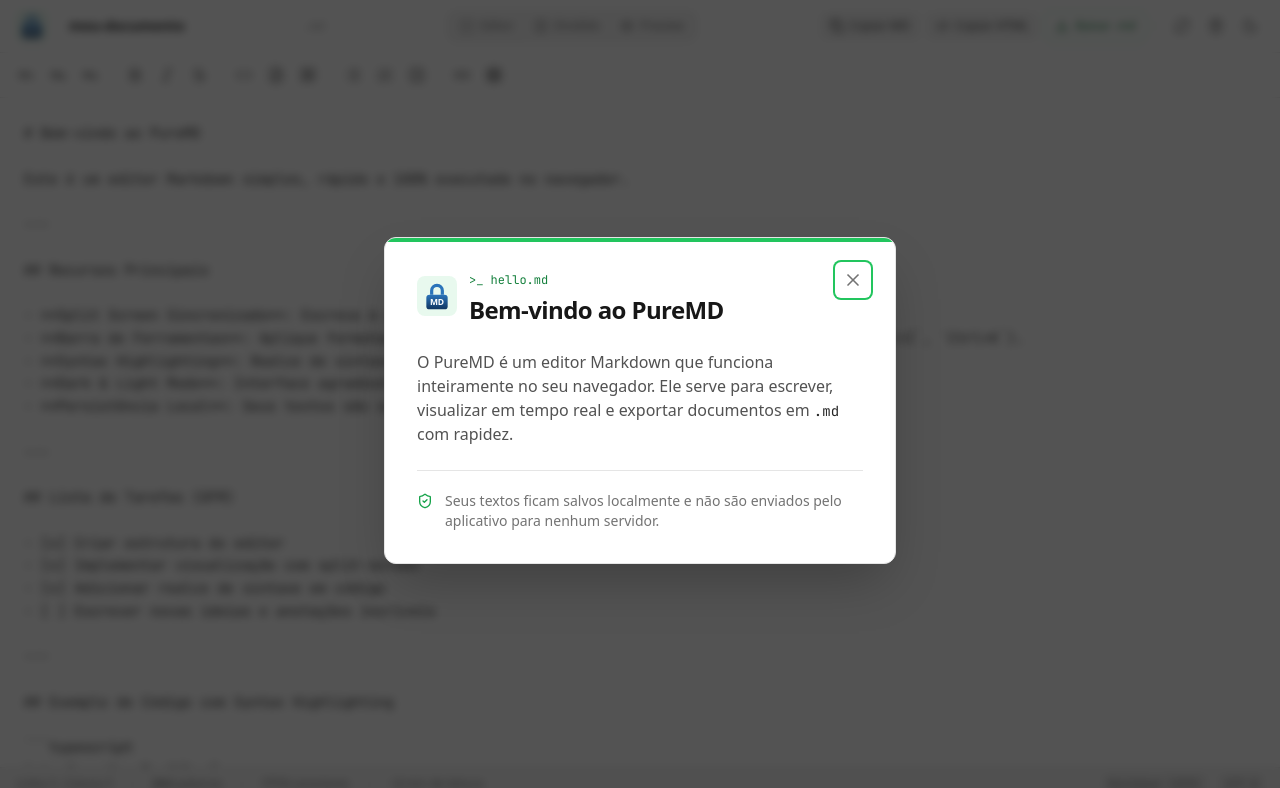
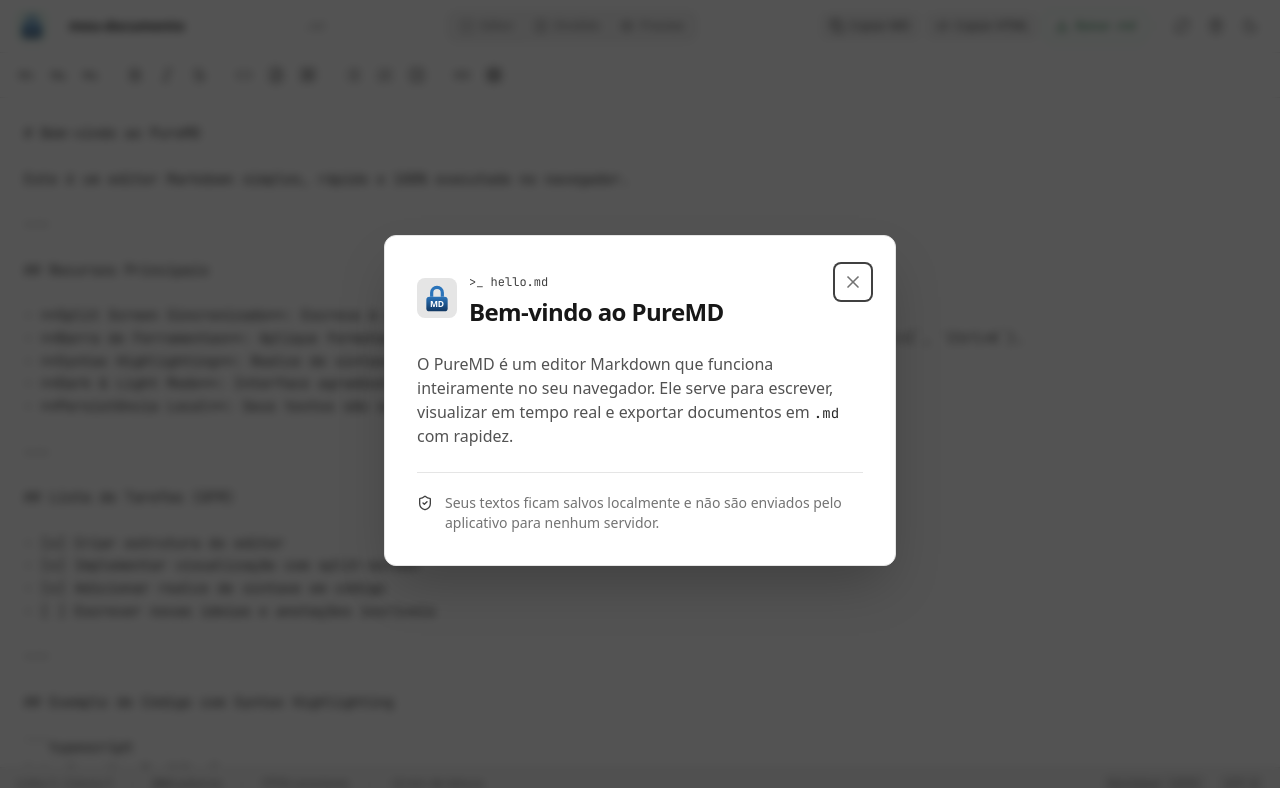
Before and after one commit to ChristianGCa/pure-md, a React (Vite) app: page / in a window 1280 px wide. Shown: the top 788 px of the page. Built offline with nearby package versions, Linux system fonts and the light colour scheme.

Commit message:
style: make welcome dialog monochrome

```diff
--- a/src/components/Welcome/WelcomeDialog.tsx
+++ b/src/components/Welcome/WelcomeDialog.tsx
@@ -28,14 +28,14 @@
       onClose={() => setIsOpen(false)}
       className="m-auto w-11/12 max-w-lg overflow-hidden rounded-xl border border-neutral-200 bg-white p-0 text-neutral-900 shadow-2xl backdrop:bg-neutral-950/70 backdrop:backdrop-blur-sm dark:border-neutral-700 dark:bg-neutral-900 dark:text-neutral-100"
     >
-      <div className="border-t-4 border-brand-500 px-6 pb-6 pt-5 sm:px-8 sm:pb-8 sm:pt-6">
+      <div className="px-6 pb-6 pt-6 sm:px-8 sm:pb-8 sm:pt-8">
         <div className="flex items-start justify-between gap-4">
           <div className="flex items-center gap-3">
-            <div className="flex h-10 w-10 shrink-0 items-center justify-center rounded-lg bg-brand-500/10 dark:bg-brand-500/20">
+            <div className="flex h-10 w-10 shrink-0 items-center justify-center rounded-lg bg-neutral-200 dark:bg-neutral-800">
               <img src="/favicon.svg" alt="" className="h-8 w-8" />
             </div>
             <div>
-              <span className="font-mono text-xs font-medium text-brand-700 dark:text-brand-400">
+              <span className="font-mono text-xs font-medium text-neutral-700 dark:text-neutral-300">
                 &gt;_ hello.md
               </span>
               <h2 id="welcome-title" className="mt-1 text-xl font-semibold tracking-tight sm:text-2xl">
@@ -50,7 +50,7 @@
             onClick={() => setIsOpen(false)}
             aria-label="Fechar mensagem de boas-vindas"
             title="Fechar"
-            className="-mr-2 -mt-1 rounded-md p-2 text-neutral-500 transition-colors hover:bg-neutral-100 hover:text-neutral-900 focus:outline-none focus-visible:ring-2 focus-visible:ring-brand-500 dark:text-neutral-400 dark:hover:bg-neutral-800 dark:hover:text-white"
+            className="-mr-2 -mt-1 rounded-md p-2 text-neutral-500 transition-colors hover:bg-neutral-100 hover:text-neutral-900 focus:outline-none focus-visible:ring-2 focus-visible:ring-neutral-700 dark:text-neutral-400 dark:hover:bg-neutral-800 dark:hover:text-white dark:focus-visible:ring-neutral-300"
           >
             <X className="h-5 w-5" aria-hidden="true" />
           </button>
@@ -61,7 +61,7 @@
         </p>
 
         <div className="mt-6 flex items-start gap-3 border-t border-neutral-200 pt-5 text-sm text-neutral-500 dark:border-neutral-800 dark:text-neutral-400">
-          <ShieldCheck className="mt-0.5 h-4 w-4 shrink-0 text-brand-600 dark:text-brand-400" aria-hidden="true" />
+          <ShieldCheck className="mt-0.5 h-4 w-4 shrink-0 text-neutral-700 dark:text-neutral-300" aria-hidden="true" />
           <p id="welcome-privacy">
             Seus textos ficam salvos localmente e não são enviados pelo aplicativo para nenhum servidor.
           </p>
```
